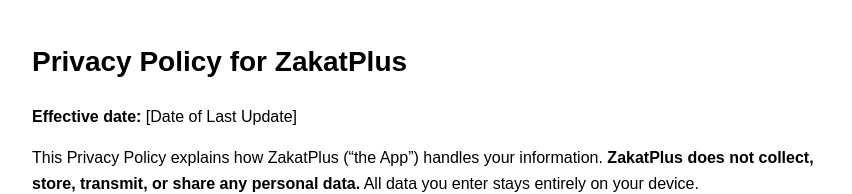
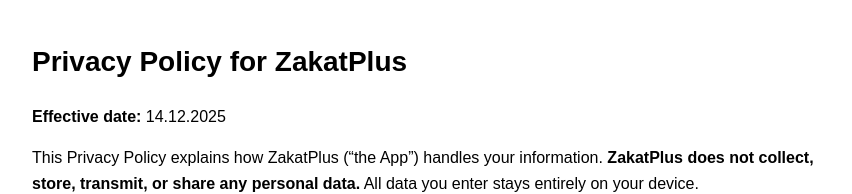
Before and after one commit to dr-shafik/zakatplus-privacy-policy, a plain HTML site: page index.html in a window 1280 px wide. Shown: the top 194 px of the page, without its empty margins (208-1060 px from the left). Drawn offline with Linux system fonts and the light colour scheme.

Commit message:
Update index.html

```diff
--- a/index.html
+++ b/index.html
@@ -18,7 +18,7 @@
 <body>
 
 <h1>Privacy Policy for ZakatPlus</h1>
-<p><strong>Effective date:</strong> [Date of Last Update]</p>
+<p><strong>Effective date:</strong> 14.12.2025</p>
 
 <p>This Privacy Policy explains how ZakatPlus (“the App”) handles your information.
 <strong>ZakatPlus does not collect, store, transmit, or share any personal data.</strong>
```
